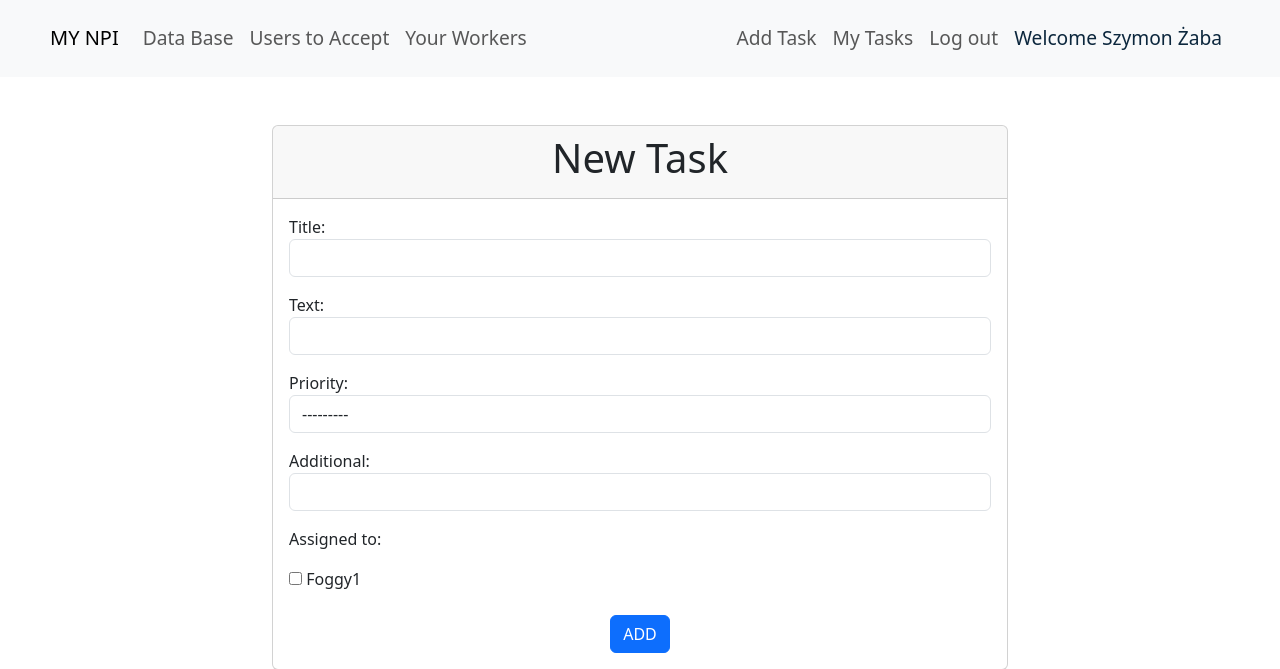
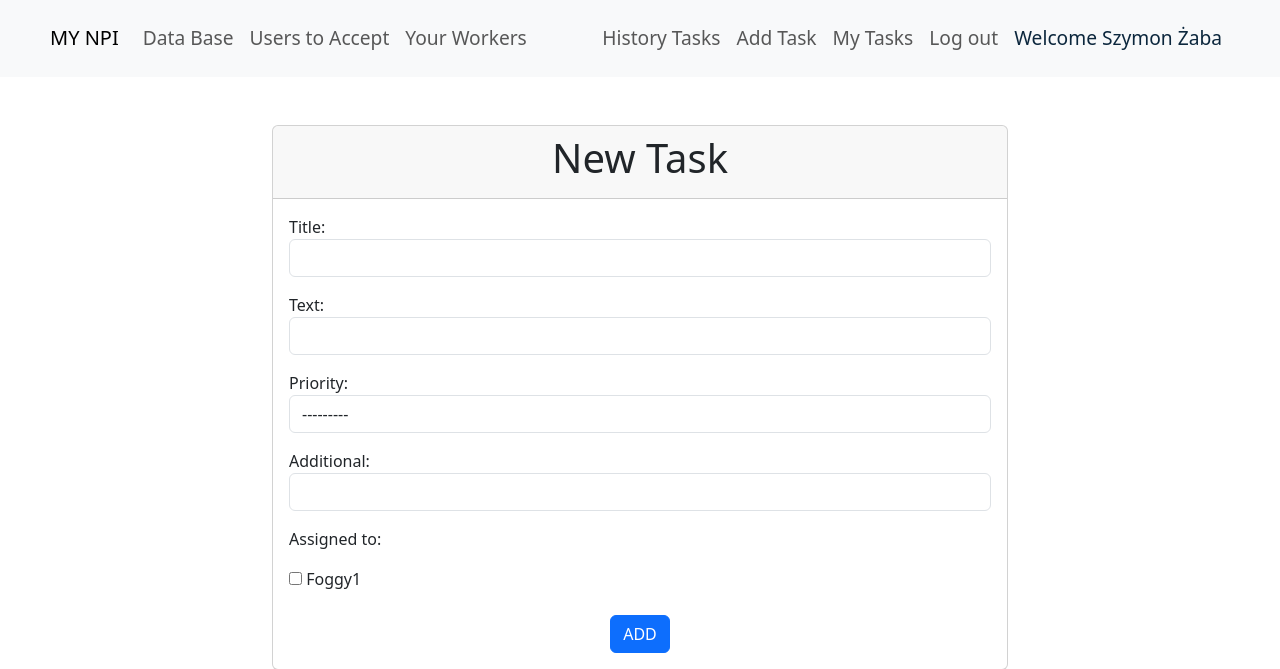
Before and after one commit to Szabson123/For_NPI, a Django app: page /user_profile/task_form/ in a window 1280 px wide. Shown: the top 669 px of the page. Run offline with Django 4.2, Linux system fonts and the light colour scheme; a user stored in the database is signed in; data comes from the database, SQL or seed files in the repository; both versions use the stored data as it was after the commit.

Commit message:
Start doing history tasks

```diff
--- a/for_npi/user_profile/templates/user_profile/base.html
+++ b/for_npi/user_profile/templates/user_profile/base.html
@@ -68,6 +68,9 @@
             <ul class="navbar-nav">
               {% if user.is_authenticated %}
               <li class="nav-item">
+                <a class="nav-link" href="{% url 'user_profile:history_view' %}">History Tasks</a>
+              </li>
+              <li class="nav-item">
                 <a class="nav-link" href="{% url 'user_profile:task_form' %}"
                   >Add Task</a
                 >
--- a/for_npi/user_profile/urls.py
+++ b/for_npi/user_profile/urls.py
@@ -16,6 +16,7 @@ urlpatterns = [
     path('task_update/<int:pk>', views.TaskUpdateView.as_view(), name='task_update'),
     path('task_accept/<int:pk>/', views.accept_task, name='task_accept'),
     path('task_complete/<int:pk>/', views.complete_task, name='task_complete'),
+    path('history_view/', views.history_view, name='history_view'),
 
     path('profile/<str:username>/', views.UserProfileView.as_view(), name='profile'),
     path('task/create-for/<str:username>/', views.create_task_for_subordinate, name='create_task_for_subordinate'),
--- a/for_npi/user_profile/views.py
+++ b/for_npi/user_profile/views.py
@@ -9,6 +9,7 @@ from django.utils import timezone
 from django.contrib.auth.decorators import login_required
 from django.contrib.auth.models import User
 from django.db.models import Q
+from django.db.models.functions import TruncDate
 
 
 class TaskListView(ListView):
@@ -67,7 +68,7 @@ def complete_task(request, pk):
     if request.method == 'POST':
         task.completed_date = timezone.now()
         task.save()
-        return redirect('user_profile:task_detail', pk=pk)
+        return redirect('user_profile:history_view')
     else:
         return redirect('user_profile:tasks_list')
 
@@ -100,3 +101,18 @@ def create_task_for_subordinate(request, username):
     else:
         form = TaskForm(initial={'assigned_to': [subordinate]})
     return render(request, 'user_profile/task_form.html', {'form': form})
+
+
+
+@login_required
+def history_view(request):
+    completed_tasks = Task.objects.filter(completed_date__isnull=False).annotate(completed_date_date=TruncDate('completed_date')).order_by('-completed_date_date')
+
+    grouped_tasks = {}
+    for task in completed_tasks:
+        completed_date = task.completed_date_date
+        if completed_date not in grouped_tasks:
+            grouped_tasks[completed_date] = []
+        grouped_tasks[completed_date].append(task)
+
+    return render(request, 'user_profile/history_view.html', {'grouped_tasks': grouped_tasks})
```
Also changed, not shown: for_npi/user_profile/templates/user_profile/history_view.html (added, +31 -0 lines), for_npi/db.sqlite3.
